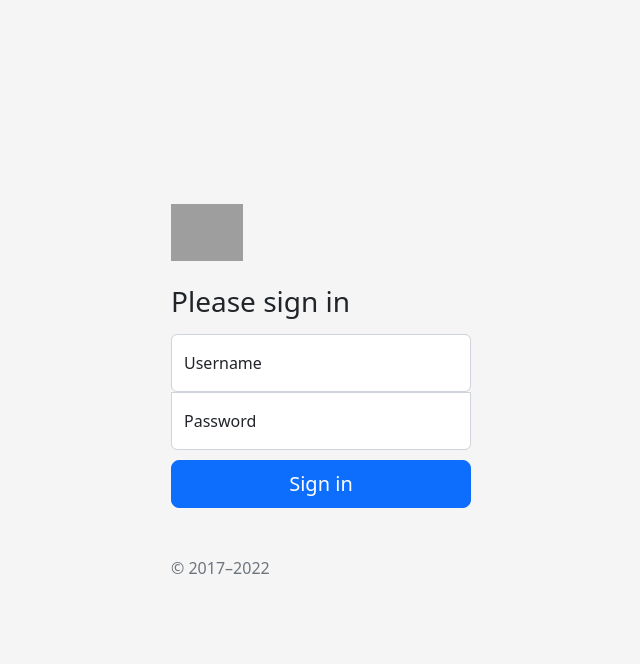
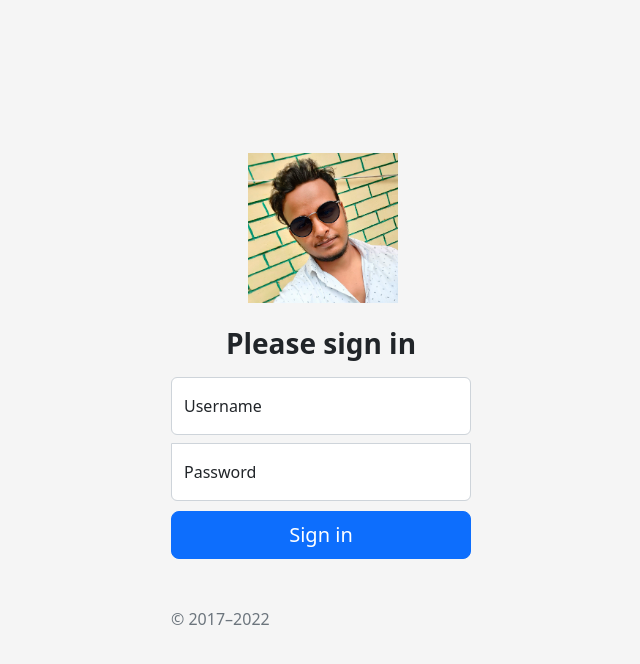
Before and after one commit to bablukumar9001/Authentication-System, a Django app: page /login in a window 1280 px wide. Shown: the top 664 px of the page, without its empty margins (319-959 px from the left). Run offline with Django 4.2, Linux system fonts and the light colour scheme; grey boxes are pictures that could not be loaded.

Commit message:
added logo

```diff
--- a/templates/login.html
+++ b/templates/login.html
@@ -99,11 +99,11 @@ body {
     <main class="form-signin w-100 m-auto">
         <form method="post" action="/login">
             {% csrf_token %}
-          <img class="mb-4" src="/docs/5.2/assets/brand/bootstrap-logo.svg" alt="" width="72" height="57">
-          <h1 class="h3 mb-3 fw-normal">Please sign in</h1>
+          <img class="mb-4 d-flex justify-content-between "  style="position: relative;left: 77px;" src="/static/login.jpg" alt="" width="150" height="150">
+          <h1 class="h3 mb-3 fw-normal text-center"><b>Please sign in</b></h1>
 
           <div class="form-floating">
-            <input type="text" class="form-control" id="floatingInput" placeholder="username" name="username">
+            <input type="text" class="form-control my-2" id="floatingInput" placeholder="username" name="username">
             <label for="floatingInput"> Username </label>
           </div>
           <div class="form-floating">
```
Also changed, not shown: static/login.jpg (added).
